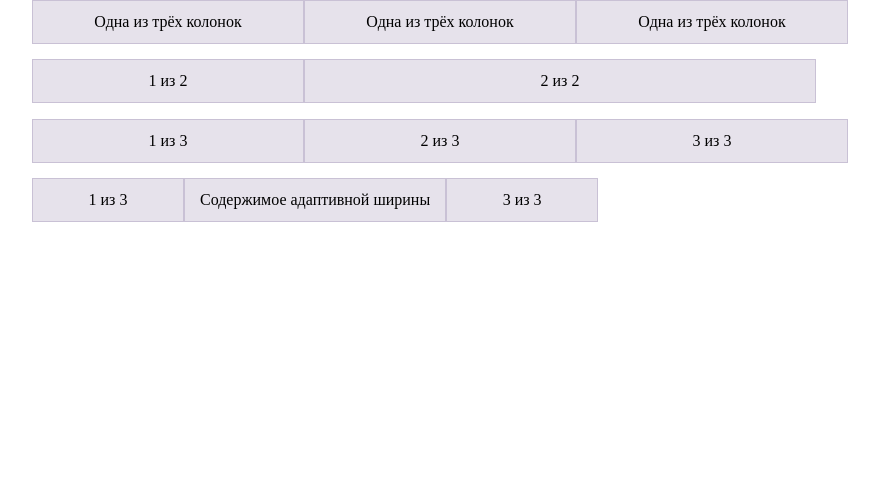
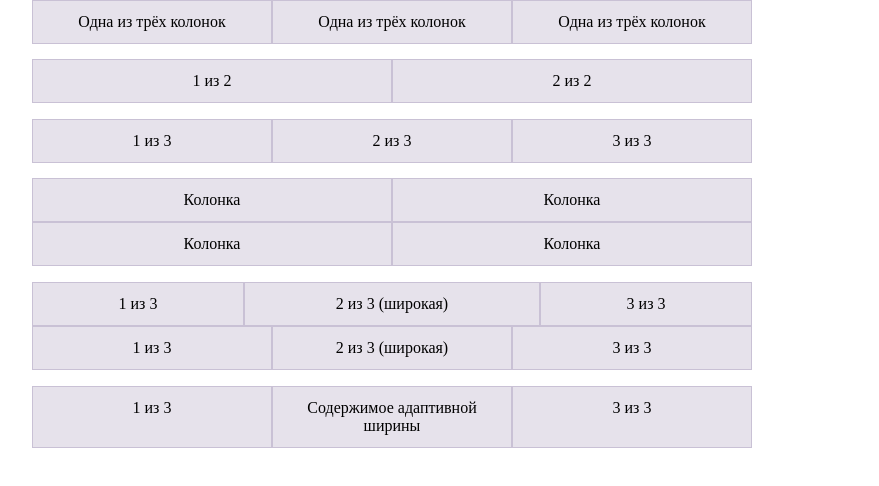
Before and after one commit to Akhat-cpp/grid1, a plain HTML site: page index.html in a window 1280 px wide. Shown: the whole page, without its empty margins (248-1127 px from the left). Drawn offline with Linux system fonts and the light colour scheme.

Commit message:
Add files via upload

```diff
--- a/grid.less
+++ b/grid.less
@@ -3,10 +3,10 @@
 
 .padding-col(@wd)
 {
-	width: @wd;
+	max-width: @wd;
 	display: flex;
 	flex-direction: column;
-	flex: 0 0 @wd;
+	flex: 1 1;
 	padding-left: 15px;
 	padding-right: 15px;
 }
@@ -203,7 +203,7 @@
 }
 .col
 {
-	.padding-col(auto);
+	.padding-col(inherit);
 	&-auto
 	{
 		.padding-col(auto);
--- a/index.html
+++ b/index.html
@@ -12,13 +12,13 @@
 <body>
 	<div class="container ex-container">
 	  <div class="row">
-	    <div class="col-4 ex-col">
+	    <div class="col ex-col">
 	      Одна из трёх колонок
 	    </div>
-	    <div class="col-4 ex-col">
+	    <div class="col ex-col">
 	      Одна из трёх колонок
 	    </div>
-	    <div class="col-4 ex-col">
+	    <div class="col ex-col">
 	      Одна из трёх колонок
 	    </div>
 	  </div>
@@ -26,7 +26,7 @@
 
 	<div class="container ex-container">
 	  <div class="row">
-	    <div class="col-4 ex-col">
+	    <div class="col ex-col">
 	      1 из 2
 	    </div>
 	    <div class="col-8 ex-col">
@@ -34,27 +34,63 @@
 	    </div>
 	  </div>
 	  <div class="row pt-3">
-	    <div class="col-4 ex-col">
+	    <div class="col ex-col">
 	      1 из 3
 	    </div>
-	    <div class="col-4 ex-col">
+	    <div class="col ex-col">
 	      2 из 3
 	    </div>
-	    <div class="col-4 ex-col">
+	    <div class="col ex-col">
 	      3 из 3
 	    </div>
 	  </div>
 	</div>
 
+	<div class="container">
+		<div class="row">
+		    <div class="col ex-col">Колонка</div>
+		    <div class="col ex-col">Колонка</div>
+	    </div>
+	    <div class="row pb-3">
+		    <div class="col ex-col">Колонка</div>
+		    <div class="col ex-col">Колонка</div>
+		  </div>
+	</div>
+
+	<div class="container pb-3">
+		<div class="row">
+		    <div class="col-3 ex-col">
+		      1 из 3
+		    </div>
+		    <div class="col-6 ex-col">
+		      2 из 3 (широкая)
+		    </div>
+		    <div class="col-3 ex-col">
+		      3 из 3
+			</div>
+		</div>
+		<div class="row">
+			<div class="col ex-col">
+		      1 из 3
+		    </div>
+		    <div class="col-5 ex-col">
+		      2 из 3 (широкая)
+		    </div>
+		    <div class="col ex-col">
+		      3 из 3
+			</div>
+		</div>
+	</div>
+
 	<div class="container ex-container">
 		<div class="row">
-		    <div class="col-2 ex-col">
+		    <div class="col ex-col">
 		      1 из 3
 		    </div>
 		    <div class="col-auto ex-col">
 		      Содержимое адаптивной ширины
 		    </div>
-		    <div class="col-2 ex-col">
+		    <div class="col ex-col">
 		      3 из 3
 		    </div>
 	 	</div>
```
Also changed, not shown: grid.css.
